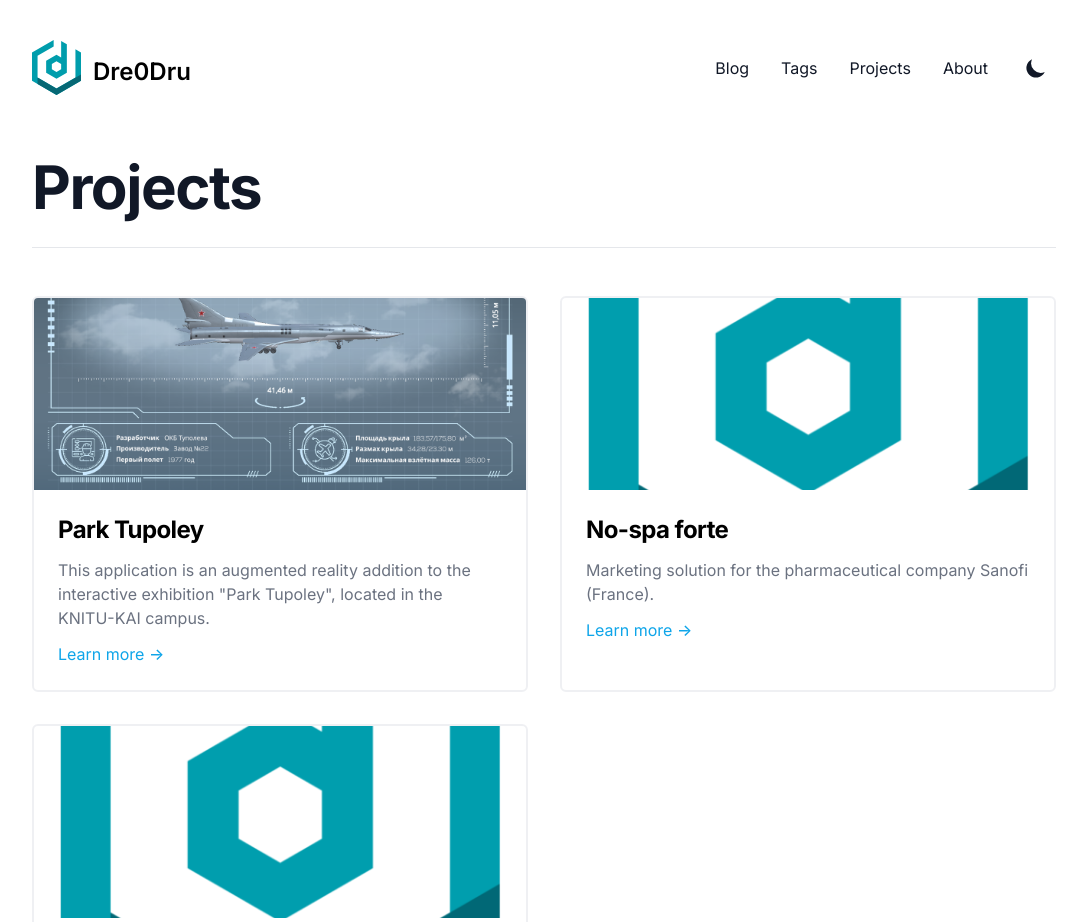
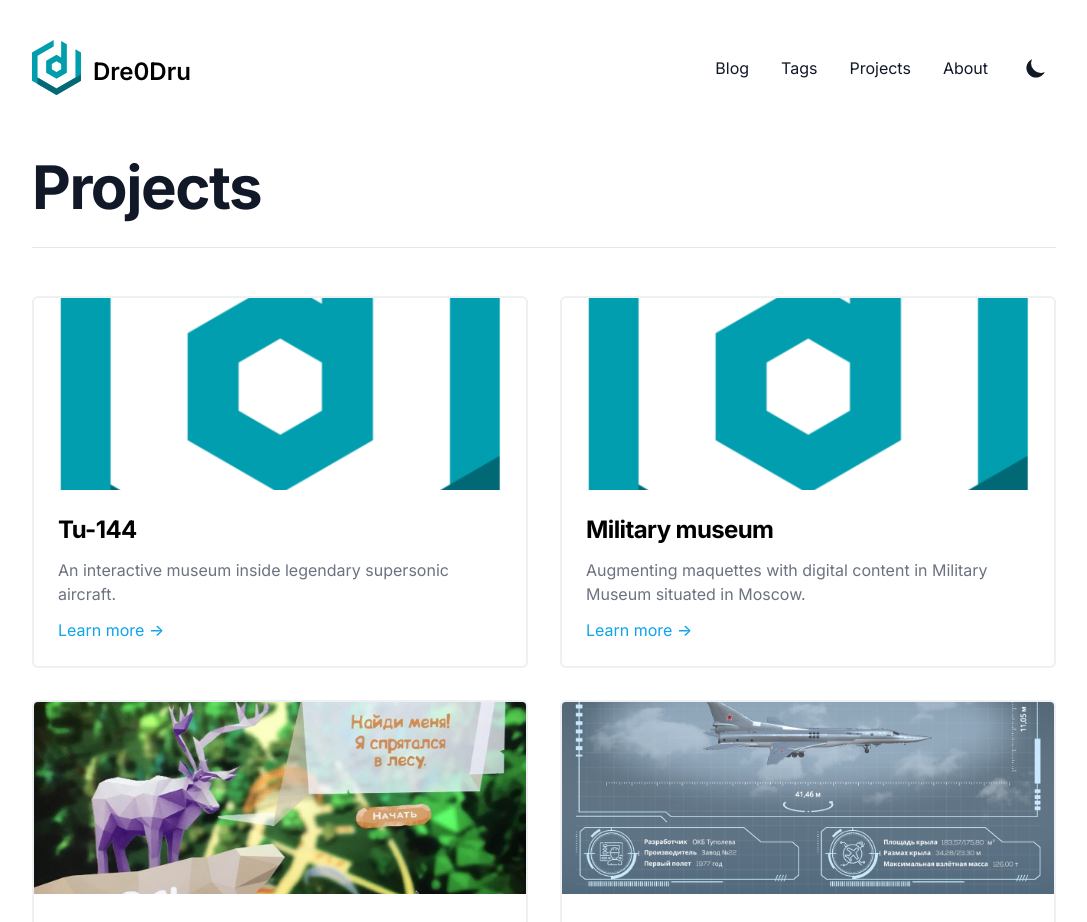
Before and after one commit to dre0dru/dre0dru.github.io, a Next.js app: page /projects in a window 1280 px wide. Shown: the top 922 px of the page, without its empty margins (96-1183 px from the left). Built offline with nearby package versions, Linux system fonts and the light colour scheme; what @tailwindcss/typography would draw is missing.

Commit message:
ported remaining portfolio projects

```diff
--- /dev/null
+++ b/data/blog/ecocenter.mdx
@@ -0,0 +1,16 @@
+---
+title: 'Ecocenter'
+date: '2021-03-28'
+tags: [portfolio]
+draft: false
+summary: Ecocenter is a space located in the heart of the Gorkinsky-Ometyevsky forest of Kazan, in which children receive important environmental knowledge in an interactive way.
+images: []
+---
+
+Ecocenter is a space located in the heart of the Gorkinsky-Ometyevsky forest of Kazan, in which children receive important environmental knowledge in an interactive way.
+
+![ecocenter](/static/images/portfolio/ecocenter.jpg)
+
+Responsibilities: touch TV input, core gameloop, user interface.
+
+Technologies: Unity, C#.
--- a/data/blog/kai-admission-campaign.mdx
+++ b/data/blog/kai-admission-campaign.mdx
@@ -1,6 +1,6 @@
 ---
 title: 'KNITU-KAI admission campaign'
-date: '2021-03-29'
+date: '2021-03-25'
 tags: [portfolio]
 draft: false
 summary: Admission campaign for the 2019/2020 school year - augmented reality for the brochure of Kazan National Technical University KNITU-KAI.
--- /dev/null
+++ b/data/blog/military-museum.mdx
@@ -0,0 +1,19 @@
+---
+title: 'Military museum'
+date: '2021-03-29'
+tags: [portfolio]
+draft: false
+summary: Augmenting maquettes with digital content in Military Museum situated in Moscow.
+images: []
+---
+
+Augmenting maquettes with digital content in Military Museum situated in Moscow.
+
+<video controls="controls" loop="loop" src="../static/videos/portfolio/military_museum_0.mp4" />
+
+<video controls="controls" loop="loop" src="../static/videos/portfolio/military_museum_1.mp4" />
+
+Responsibilities: augmented reality, app logic, UI/UX, sound, custom shaders, TCP server for synchronizing with the maquette.
+Porting everything to Microsoft Hololens.
+
+Technologies: Unity, C#, Vuforia, FMOD, Hololens.
--- a/data/blog/no-spa-forte.mdx
+++ b/data/blog/no-spa-forte.mdx
@@ -1,6 +1,6 @@
 ---
 title: 'No-spa forte'
-date: '2021-03-29'
+date: '2021-03-26'
 tags: [portfolio]
 draft: false
 summary: Marketing solution for the pharmaceutical company Sanofi (France).
--- a/data/blog/park-tupoley.mdx
+++ b/data/blog/park-tupoley.mdx
@@ -1,6 +1,6 @@
 ---
 title: 'Park Tupoley'
-date: '2021-03-29'
+date: '2021-03-27'
 tags: [portfolio]
 draft: false
 summary: This application is an augmented reality addition to the interactive exhibition "Park Tupoley", located in the KNITU-KAI campus.
--- /dev/null
+++ b/data/blog/tu-144.mdx
@@ -0,0 +1,19 @@
+---
+title: 'Tu-144'
+date: '2021-03-30'
+tags: [portfolio]
+draft: false
+summary: An interactive museum inside legendary supersonic aircraft.
+images: []
+---
+
+An interactive museum inside legendary supersonic aircraft.
+This project is a flying simulator with physical control elements (steering wheel, pedals, tumblers, arrows, etc.) and dynamic suspension seat.
+Aircraft control panel is emulated with 8 mini displays.
+
+<video controls="controls" loop="loop" src="../static/videos/portfolio/tu144.mp4" />
+
+Responsibilities: gameplay and scenario logic, flying physics, sound, sampling input from physical controls, sending data back (for highlighting control elements with diodes), controlling seat suspension.
+TCP client/server for aircraft control panel data synchronization.
+
+Technologies: Unity, C#, FMOD
--- a/data/projectsData.js
+++ b/data/projectsData.js
@@ -1,4 +1,22 @@
 const projectsData = [
+  {
+    title: 'Tu-144',
+    description: `An interactive museum inside legendary supersonic aircraft.`,
+    imgSrc: '/static/images/social-banner.png',
+    href: '/blog/tu-144',
+  },
+  {
+    title: 'Military museum',
+    description: `Augmenting maquettes with digital content in Military Museum situated in Moscow.`,
+    imgSrc: '/static/images/social-banner.png',
+    href: '/blog/military-museum',
+  },
+  {
+    title: 'Ecocenter',
+    description: `Ecocenter is a space located in the heart of the Gorkinsky-Ometyevsky forest of Kazan, in which children receive important environmental knowledge in an interactive way.`,
+    imgSrc: '/static/images/portfolio/ecocenter.jpg',
+    href: '/blog/ecocenter',
+  },
   {
     title: 'Park Tupoley',
     description: `This application is an augmented reality addition to the interactive exhibition "Park Tupoley", located in the KNITU-KAI campus.`,
```
Also changed, not shown: 1 other file (tests, documents, lock files or other folders).
